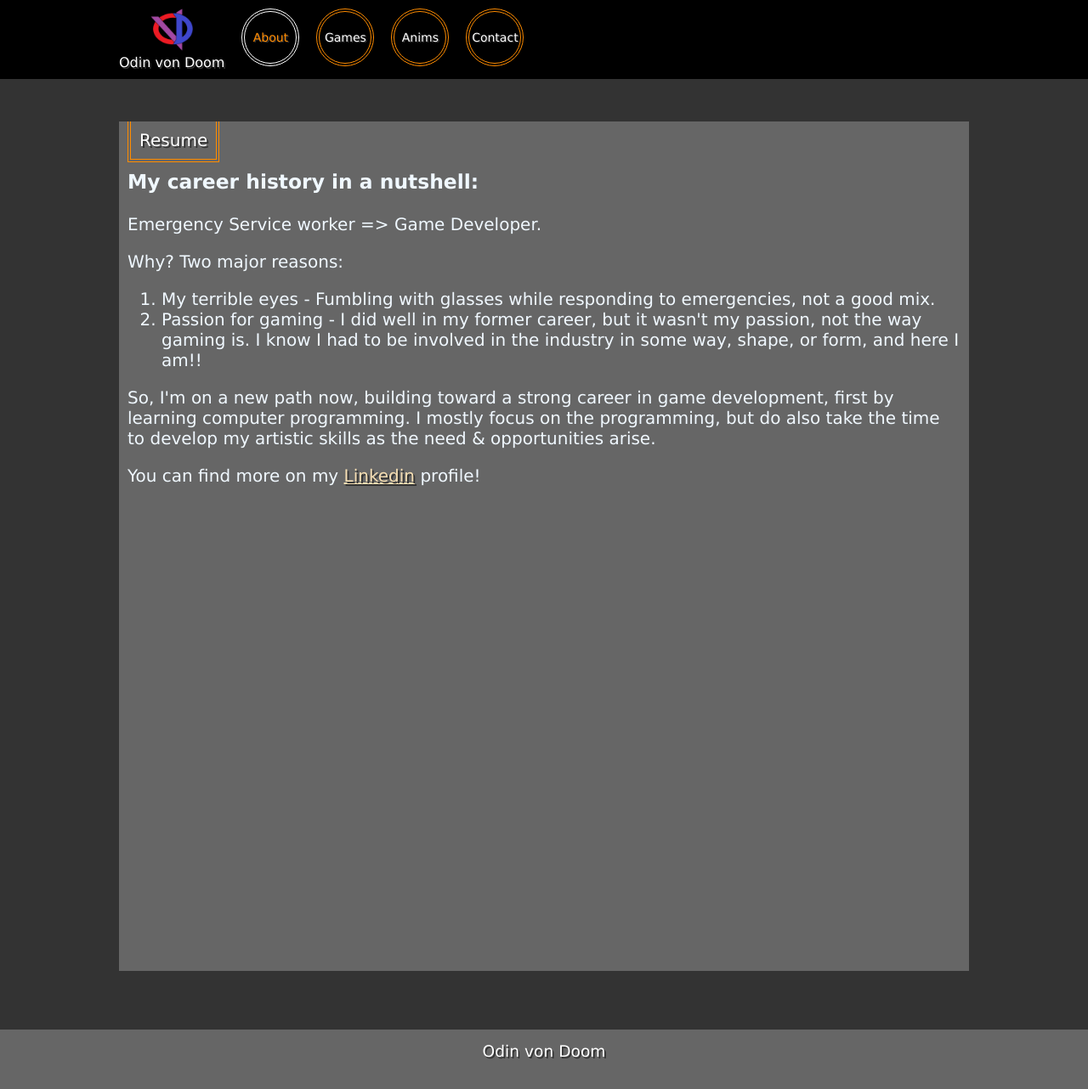
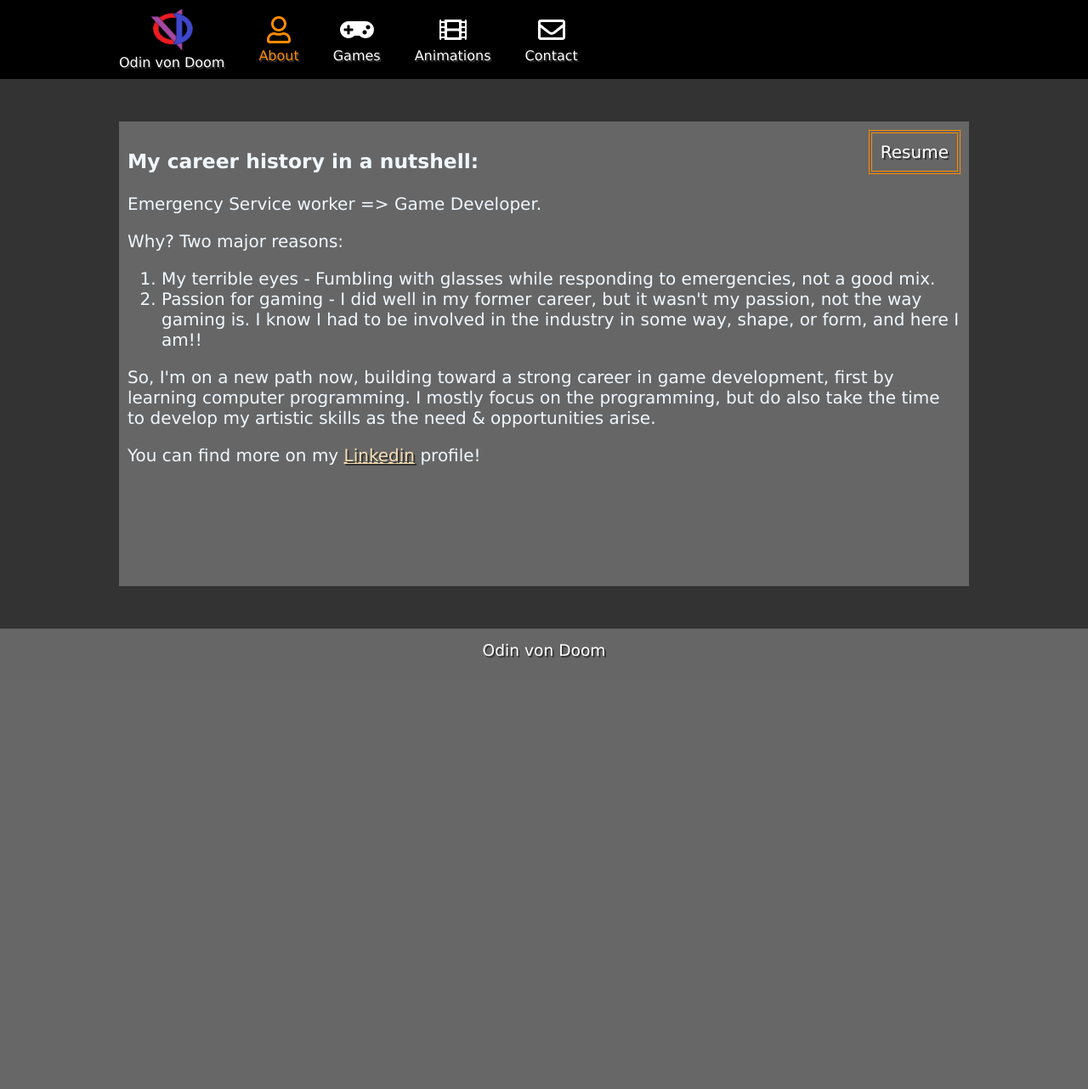
Before and after one commit to chargingsleipnir/Portfolio-archived, a PHP site: page /?pg=About in a window 1280 px wide. Shown: the whole page at 85% size. After the commit the page ends 775 px from the top, so only its background shows below. Run offline with PHP 8.4, Linux system fonts and the light colour scheme; some libraries are stand-ins or nearby versions.

Commit message:
Portfolio spruced up - much nicer to look at now. Font-awesome used for better icons, replaceing circled-words as navigation links. I made sure each page was at least as tall as the screen, but no taller if not needed. Fixed a few broken links. :/

```diff
--- a/root/globals.php
+++ b/root/globals.php
@@ -7,6 +7,7 @@
 
 $gblStylesheet = '<link rel="stylesheet" type="text/css" href="styleSheets/global.css">';
 $gblIcon = '<link rel="shortcut icon" href="logoOdin.ico" />';
+$fontAwesome = '<script defer src="https://use.fontawesome.com/releases/v5.8.1/js/all.js" integrity="sha384-g5uSoOSBd7KkhAMlnQILrecXvzst9TdC09/VM+pjDTCM+1il8RHz5fKANTFFb+gQ" crossorigin="anonymous"></script>';
 
 // These must be the exact names of the .php pages
 $pages = ['About', 'Games', 'Anims', 'Contact'];
--- a/root/pages/About.php
+++ b/root/pages/About.php
@@ -20,7 +20,7 @@ require 'templates/templateData.php';
 <body>
     <?php require 'templates/titleBanner.php'; ?>
     <div class="content widthControl">
-        <a class="standoutLink" id="resumeDownload" href="downloads/ProgResume.pdf">Resume</a>
+        <a class="standoutLink floatR" id="resumeDownload" href="downloads/ProgResume.pdf">Resume</a>
         <h3>My career history in a nutshell:</h3>
 
         <p>Emergency Service worker => Game Developer.</p>
--- a/root/pages/Contact.php
+++ b/root/pages/Contact.php
@@ -19,8 +19,8 @@ require 'templates/templateData.php';
 <body>
     <?php require 'templates/titleBanner.php'; ?>
     <div class="content widthControl">
+        <a class="standoutLink floatR" href="mailto:devinodin@gmail.com">Email</a>
         <h3>Reach out anytime!</h3>
-        <a class="standoutLink" href="mailto:odin@doompire.com">Email</a>
     </div>
 </body>
 <?php require 'templates/footer.php'; ?>
--- a/root/pages/Games.php
+++ b/root/pages/Games.php
@@ -26,6 +26,7 @@ $xml = simplexml_load_file('externalFiles/EngineComponents.xml');
     <title><?php echo $title; ?></title>
     <?php
     echo $gblIcon;
+    echo $fontAwesome;
     echo $gblStylesheet;
     echo $templateStylesheet;
     if(isset($pgStyleSheet))
--- a/root/pages/gameTabbedContent/Metroid.php
+++ b/root/pages/gameTabbedContent/Metroid.php
@@ -12,7 +12,7 @@
 </div>
 <br><strong>About Metroid Hunted:</strong><br>
 <p>
-    My first big game! This was made by myself and my great friend, <a class="inlineLink" href="http://deedeekaka.com/" target="_blank">Deanna Sowa</a>.
+    My first big game! This was made by myself and my great friend, <a class="inlineLink" href="https://www.linkedin.com/in/deannasowa/?originalSubdomain=ca" target="_blank">Deanna Sowa</a>.
     We had just learned how to implement and animate 2D artwork using XNA, and this was the result. We shared all responsibilities of the game, with my
     greatest focus being on animations.
 </p>
--- a/root/styleSheets/global.css
+++ b/root/styleSheets/global.css
@@ -1,8 +1,16 @@
+html {
+    min-height: 100vh;
+}
+
 body {
+    min-height: 100vh;
     margin: 0 auto;
     text-align: center;
     background-color: #333;
     font-family: lucida grande, tahoma, verdana, arial, sans-serif;
+    display: flex;
+    flex-flow: column nowrap;
+    justify-content: space-between;
 }
 
 ul {
@@ -19,6 +27,10 @@ div {
     text-align: center;
 }
 
+.floatR {
+    float: right;
+}
+
 .fontSmaller {
     font-size: smaller;
 }
@@ -29,6 +41,12 @@ div {
     margin-top: 25px;
 }
 
+.flexRowVertAlign {
+    display: flex;
+    flex-flow: row nowrap;
+    align-items: center;
+}
+
 iframe {
     overflow: hidden;
 }
--- a/root/styleSheets/template.css
+++ b/root/styleSheets/template.css
@@ -5,8 +5,8 @@
 }
 #titleBanner {
     width: auto;
+    padding: 10px 0;
     margin-bottom: 50px;
-    padding: 10px 0;
     background-color: black;
     color: white;
     text-shadow: 0.1em 0.1em #333;
@@ -21,23 +21,23 @@
 /* NAVIGATION */
 nav {
     height: 100%;
+    display: flex;
+    align-items: center;
 }
 nav ul li {
     float: left;
 }
-nav a:link, nav a:active, nav a:visited {
+nav a {
 
     display: inline-block;
-    width: 60px;
-    height: 60px;
-    margin-left: 20px;
+    margin-left: 40px;
     color: white;
-    border-radius: 66px;
-    border: 4px double darkorange;
-    line-height: 60px;
     text-decoration: none;
     text-shadow: 0.1em 0.1em #333;
-    font-size: 14px;
+    font-size: 1em;
+}
+nav a div {
+    margin-top: 5px;
 }
 nav a:hover, nav a.current {
     color: darkorange;
@@ -52,8 +52,8 @@ nav a:hover, nav a.current {
     text-align: left;
     color: aliceblue;
     width: 100%;
-    min-height: 1000px;
-    margin: 0 auto 50px auto;
+    flex: 1 1 auto;
+    margin: 0px auto 0 auto;
     padding: 10px;
     font-size: 20px;
 }
@@ -89,9 +89,9 @@ nav a:hover, nav a.current {
 footer {
     background-color: #666666;
     width: auto;
-    height: 40px;
+    height: 30px;
     padding: 15px;
-    margin-top: 15px;
+    margin-top: 50px;
     font-size: 14pt;
     color: #fff;
     text-shadow: 0.1em 0.1em #333;
--- a/root/templates/header.php
+++ b/root/templates/header.php
@@ -10,6 +10,7 @@
     <title><?php echo $title; ?></title>
     <?php
     echo $gblIcon;
+    echo $fontAwesome;
     echo $gblStylesheet;
     echo $templateStylesheet;
     if(isset($pgStyleSheet))
--- a/root/templates/navigation.php
+++ b/root/templates/navigation.php
@@ -8,11 +8,29 @@
 
 <nav>
     <ul>
-        <?php foreach ($pages as $pageId): ?>
         <li>
-            <a <?=(($_GET['pg'] == $pageId) ? 'class="current"' : '')?>
-                href="?pg=<?=$pageId?>"><?=$pageId?></a>
+            <a href="?pg=About" <?=(($_GET['pg'] == "About") ? 'class="current"' : '')?>>
+                <i class="far fa-2x fa-user"></i>
+                <div>About</div>
+            </a>
         </li>
-        <?php endforeach;?>
+        <li>
+            <a href="?pg=Games" <?=(($_GET['pg'] == "Games") ? 'class="current"' : '')?>>
+                <i class="fas fa-2x fa-gamepad"></i>
+                <div>Games</div>
+            </a>
+        </li>
+        <li>
+            <a href="?pg=Anims" <?=(($_GET['pg'] == "Anims") ? 'class="current"' : '')?>>
+                <i class="fas fa-2x fa-film"></i>
+                <div>Animations</div>
+            </a>
+        </li>
+        <li>
+            <a href="?pg=Contact" <?=(($_GET['pg'] == "Contact") ? 'class="current"' : '')?>>
+                <i class="far fa-2x fa-envelope"></i>
+                <div>Contact</div>
+            </a>
+        </li>
     </ul>
 </nav>
--- a/root/templates/titleBanner.php
+++ b/root/templates/titleBanner.php
@@ -7,7 +7,7 @@
 ?>
 
 <div id="titleBanner">
-    <div class="widthControl">
+    <div class="widthControl flexRowVertAlign">
         <div id="logoBlock">
             <a href="<?=$pageLanding?>"><img width="50px" height="50px" src="<?=$images['logo']?>"></a>
         <br> Odin von Doom
```
Also changed, not shown: root/pages/Landing.php (+19 -8 lines), root/styleSheets/landing.css (+11 -10 lines).
